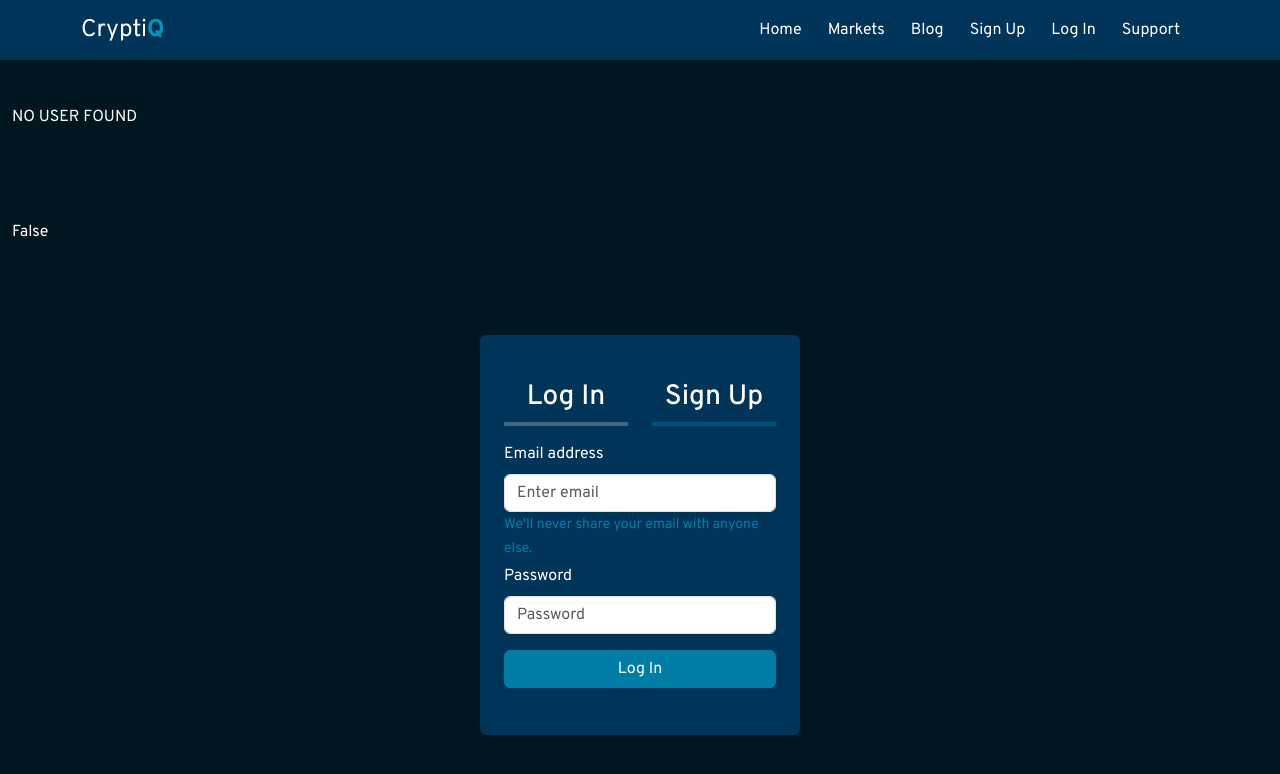
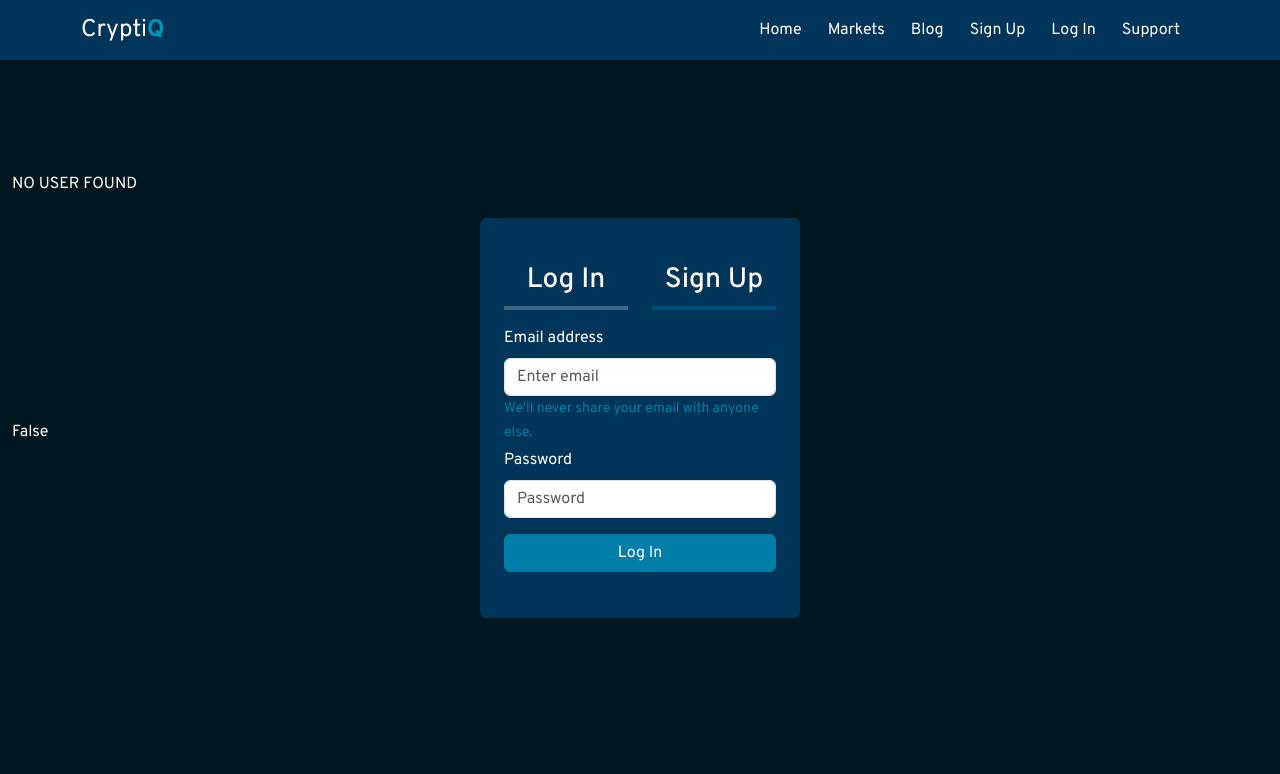
Before and after one commit to griffin1995/cryptocurrencyPlatform, a React (Create React App) app in the folder client/: page /LogIn in a window 1280 px wide. Shown: the top 774 px of the page. Built offline with nearby package versions, Linux system fonts and the light colour scheme.

Commit message:
Update LogIn.js

```diff
--- a/client/src/pages/LogIn.js
+++ b/client/src/pages/LogIn.js
@@ -52,8 +52,9 @@ export default function LogIn() {
       <div>{userFirstName}</div>
       <div>{loggingIn ? "True" : "False"}</div>
       <Col
-        md="2"
+        md={2}
         className="bg-primary form d-flex align-items-center justify-content-center rounded"
+        style={{ marginTop: '-500px' }} // Adjusts the negative margin to move the box up
       >
         <Container fluid>
           <Row className="text-center">
```
